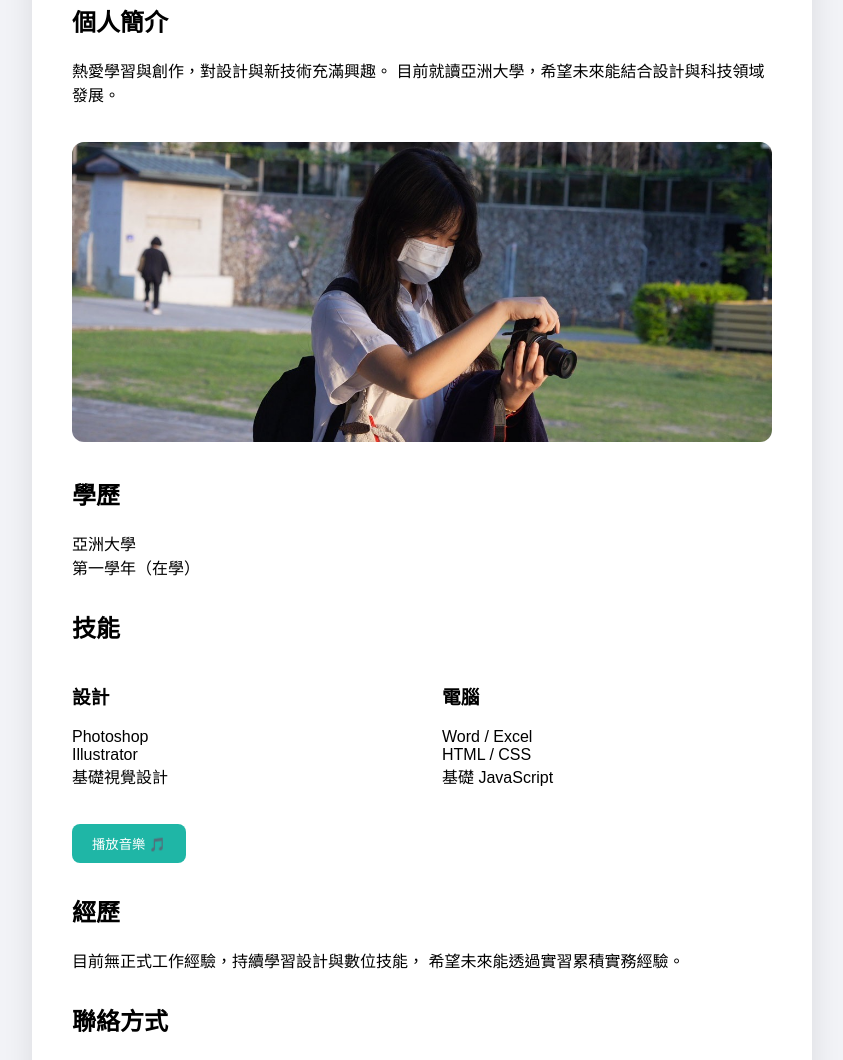
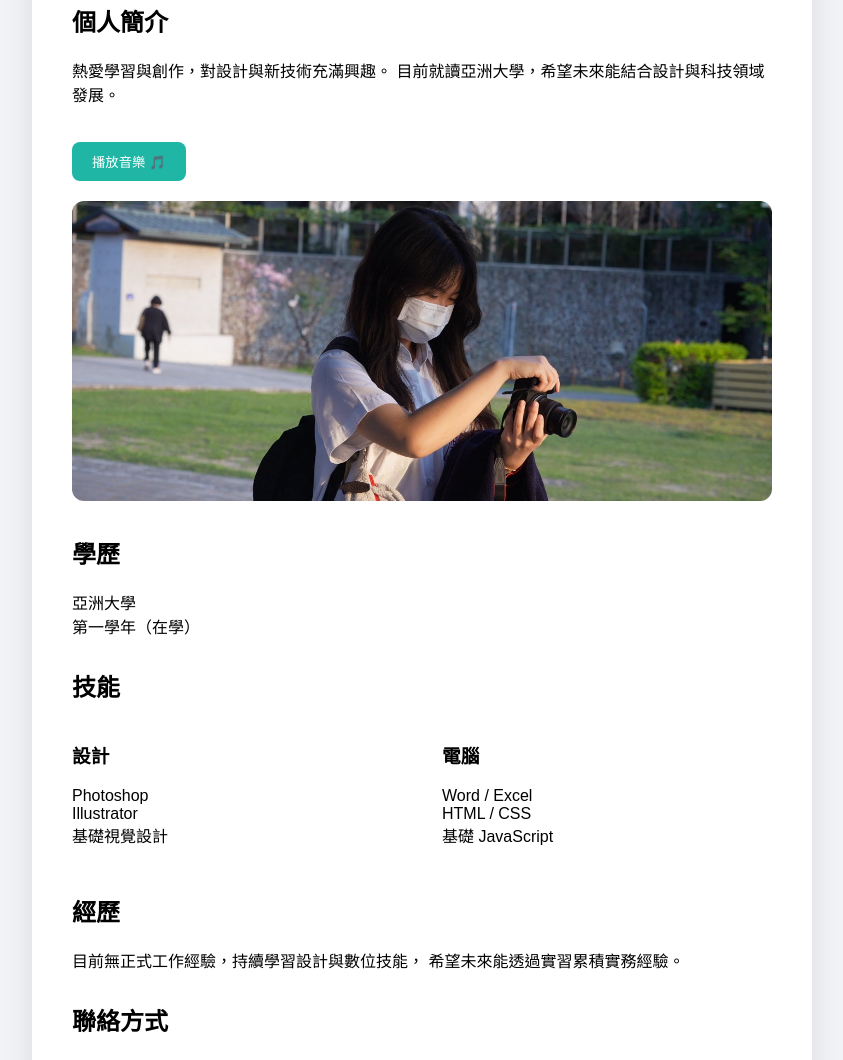
Before and after one commit to what113456/Ting, a plain HTML site: page index.html in a window 1280 px wide. Shown: the part 285-1345 px from the top of the page, without its empty margins (218-1061 px from the left). Drawn offline with Linux system fonts and the light colour scheme.

Commit message:
Update index.html

```diff
--- a/index.html
+++ b/index.html
@@ -117,6 +117,10 @@ cursor:pointer;
 目前就讀亞洲大學，希望未來能結合設計與科技領域發展。
 </p>
 
+<button onclick="playMusic()" style="margin-top:20px;padding:10px 20px;background:#1fb6a6;color:white;border:none;border-radius:8px;">
+播放音樂 🎵
+</button>
+
 <img src="IMG_9625.jpeg" style="width:100%;max-height:300px;object-fit:cover;margin-top:20px;border-radius:12px;">
 <h2>學歷</h2>
 
@@ -149,9 +153,6 @@ HTML / CSS<br>
 </div>
 
 </div>
-<button onclick="playMusic()" style="margin-top:20px;padding:10px 20px;border:none;background:#1fb6a6;color:white;border-radius:8px;">
-播放音樂 🎵
-</button>
 
 <h2>經歷</h2>
 
@@ -181,15 +182,10 @@ HTML / CSS<br>
 
 
 <script>
-
 function copyID(){
-
 const id = document.getElementById("sid").innerText
-
 navigator.clipboard.writeText(id)
-
 alert("已複製學號")
-
 }
 
 function playMusic(){
```
